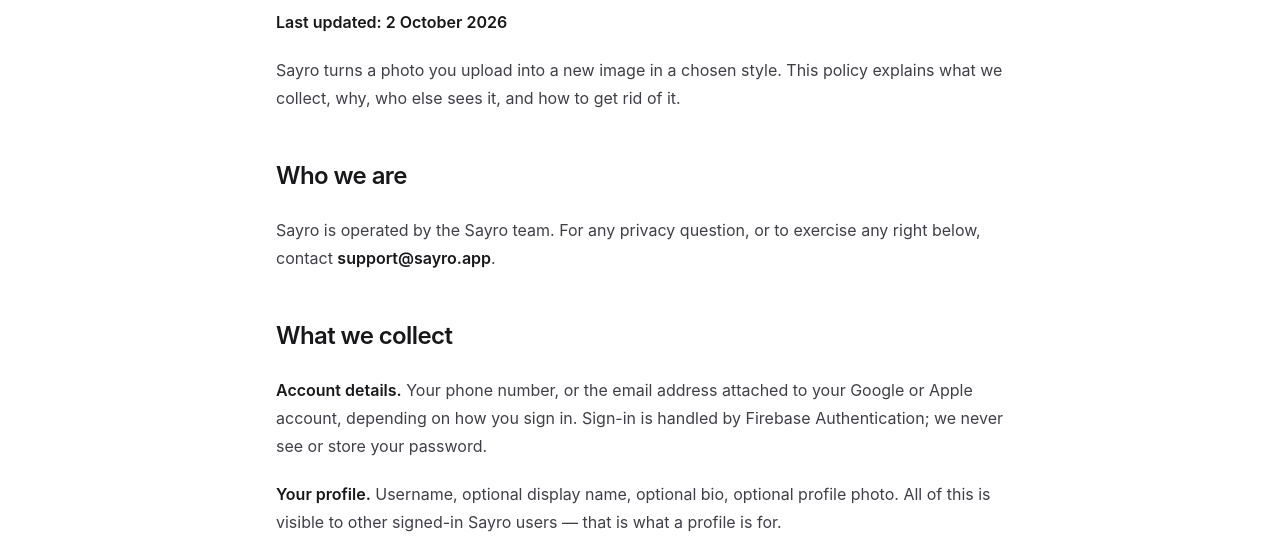
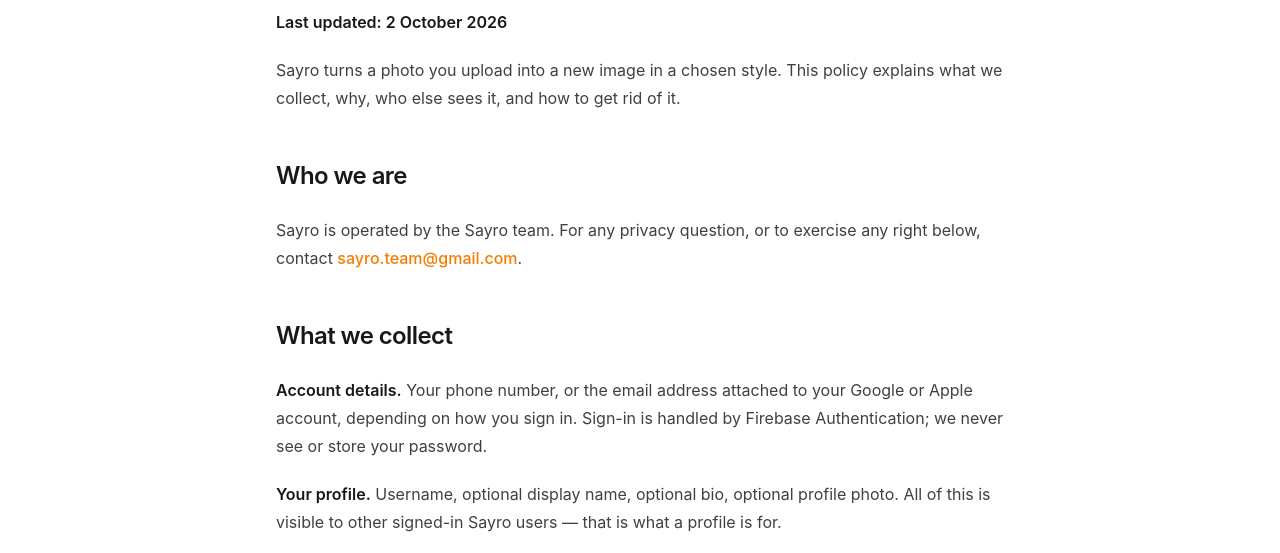
Before and after one commit to rroohit/rroohit.github.io, an Astro site: page /sayro/privacy in a window 1280 px wide. Shown: the part 208-761 px from the top of the page. Built offline with nearby package versions, Linux system fonts and the light colour scheme; Astro itself is replaced by a stand-in of ours.

Commit message:
sayro-privacy

```diff
--- a/src/data/sayro-delete-account.md
+++ b/src/data/sayro-delete-account.md
@@ -18,7 +18,7 @@
 
 ## If you cannot access the app
 
-Email **support@sayro.app** from the email address on your account, or including
+Email **sayro.team@gmail.com** from the email address on your account, or including
 the phone number you sign in with. We will verify that you control the account
 before deleting anything, and complete the deletion within 30 days.
 
@@ -41,4 +41,4 @@
 
 ## Questions
 
-**support@sayro.app**
+**sayro.team@gmail.com**
--- a/src/data/sayro-privacy.md
+++ b/src/data/sayro-privacy.md
@@ -8,7 +8,7 @@
 ## Who we are
 
 Sayro is operated by the Sayro team. For any privacy question, or to exercise
-any right below, contact **support@sayro.app**.
+any right below, contact **sayro.team@gmail.com**.
 
 ## What we collect
 
@@ -152,7 +152,7 @@
 - **Access and correction.** Your profile is editable in the app at any time.
 - **Deletion.** Settings → Delete account, in-app, immediately, without
   contacting us.
-- **Getting a copy of your data.** Email **support@sayro.app** and we will
+- **Getting a copy of your data.** Email **sayro.team@gmail.com** and we will
   provide one.
 - **Complaints.** If you are in India you may complain to the Data Protection
   Board. If you are in the EU or UK, to your local supervisory authority.
@@ -160,7 +160,7 @@
 ## Children
 
 Sayro is not for children under 13. If you believe a child under 13 has an
-account, email **support@sayro.app** and we will remove it.
+account, email **sayro.team@gmail.com** and we will remove it.
 
 ## Security
 
--- a/src/data/sayro-terms.md
+++ b/src/data/sayro-terms.md
@@ -133,4 +133,4 @@
 
 ## Contact
 
-**support@sayro.app**
+**sayro.team@gmail.com**
```
